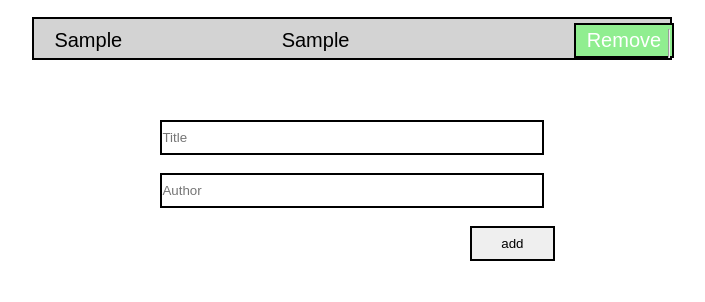
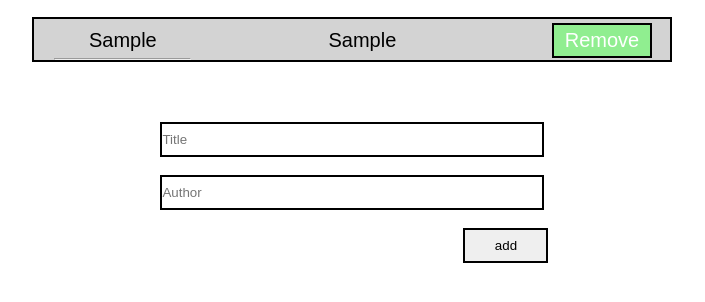
Before and after one commit to mirelapitt/Awesome-books, a website: page index.html in a window 1280 px wide. Both pictures are taken after typing "Sample", "Sample" into the empty fields and a click on the button "add". Shown: the part 62-364 px from the top of the page, without its empty margins (262-967 px from the left). Drawn offline with Linux system fonts and the light colour scheme.

Commit message:
Make changes to the awesome book

```diff
--- a/style.css
+++ b/style.css
@@ -42,7 +42,7 @@ body {
   border: 2px solid #000;
   height: 35px;
   width: 85px;
-  margin-left: 50%;
+  margin-left: 48%;
 }
 
 #addItem:hover {
@@ -73,7 +73,8 @@ body {
 }
 
 .book {
-  display: flex;
+  display: grid;
+  grid-template-columns: 2fr 5fr 2fr;
   justify-content: space-between;
   padding-left: 20px;
   text-align: center;
@@ -97,7 +98,6 @@ body {
   padding: 0 10px;
   cursor: pointer;
   margin-top: -10px;
-  margin-inline-end: -230px;
 }
 
 .btn-delete:hover {
```
